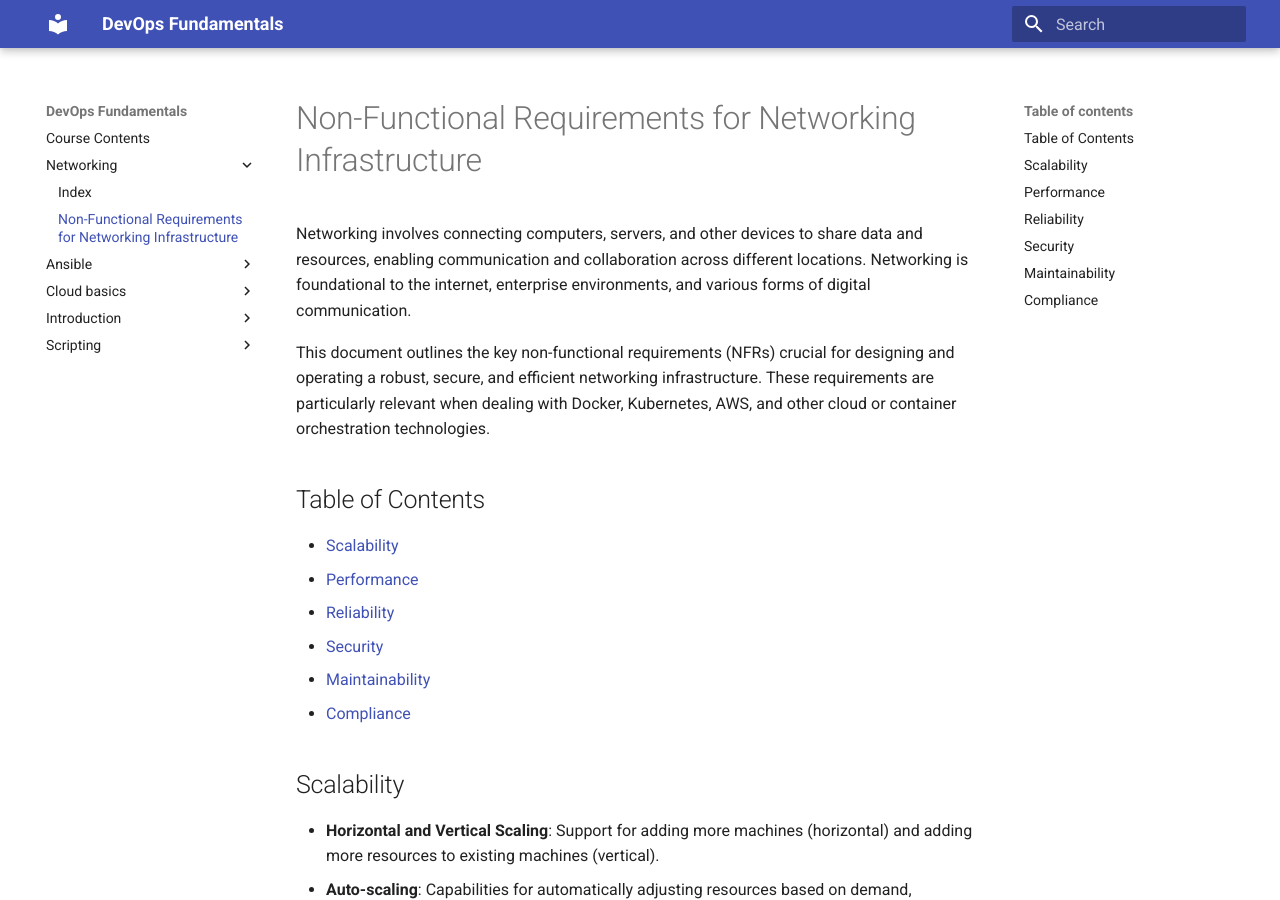
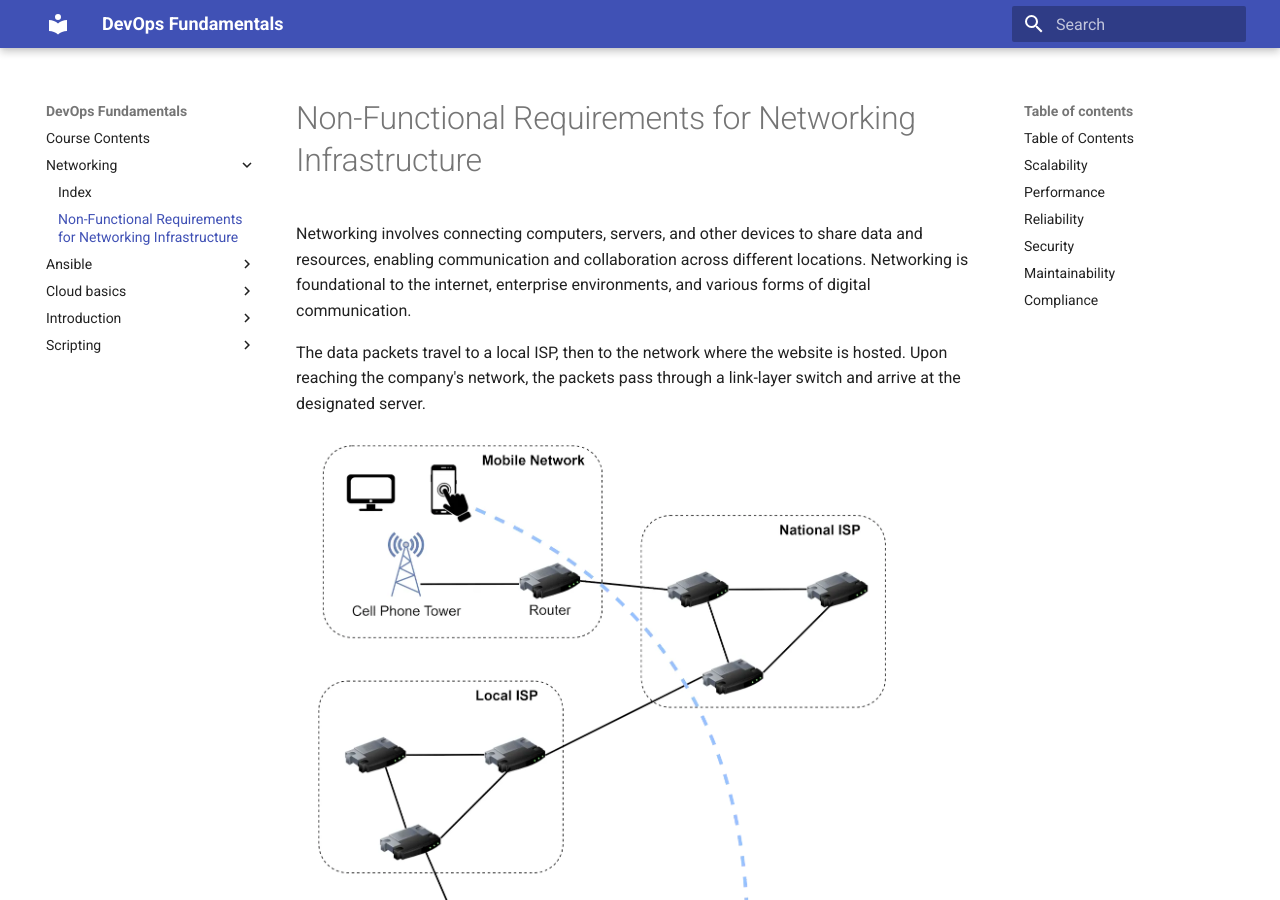
Before and after one commit to devsec4ops/devops, an MkDocs documentation site: the page built from docs/Networking/1-introduction.md, in a window 1280 px wide and 900 px high. Built offline with MkDocs 1.6.1 and Material for MkDocs 9.7.7, drawn with Linux system fonts in a browser that asks for light colours.

Commit message:
Adding Networking Introduction Diagram

```diff
--- a/docs/Networking/1-introduction.md
+++ b/docs/Networking/1-introduction.md
@@ -1,6 +1,11 @@
 # Non-Functional Requirements for Networking Infrastructure
 Networking involves connecting computers, servers, and other devices to share data and resources, enabling communication and collaboration across different locations.
 Networking is foundational to the internet, enterprise environments, and various forms of digital communication.
+
+The data packets travel to a local ISP, then to the network where the website is hosted.
+Upon reaching the company's network, the packets pass through a link-layer switch and arrive at the designated server.
+
+![Networking ](<Networking Basics.png>)
 
 This document outlines the key non-functional requirements (NFRs) crucial for designing and operating a robust, secure, and efficient networking infrastructure. These requirements are particularly relevant when dealing with Docker, Kubernetes, AWS, and other cloud or container orchestration technologies.
 
```
Also changed, not shown: docs/Networking/Networking Basics.png (added).
